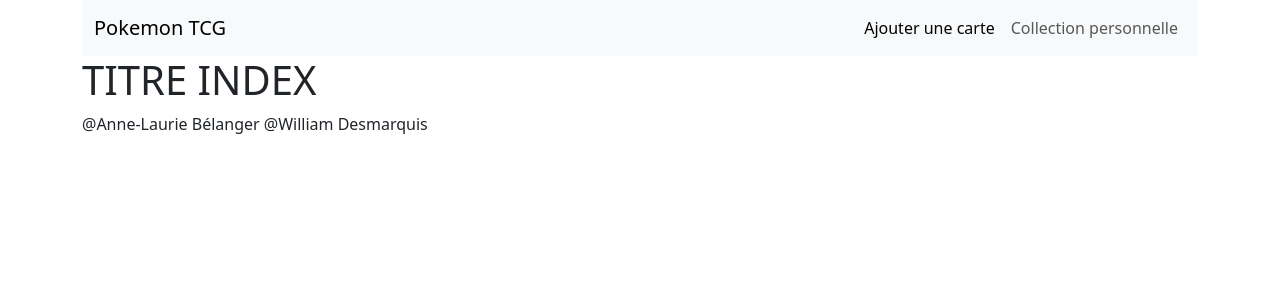
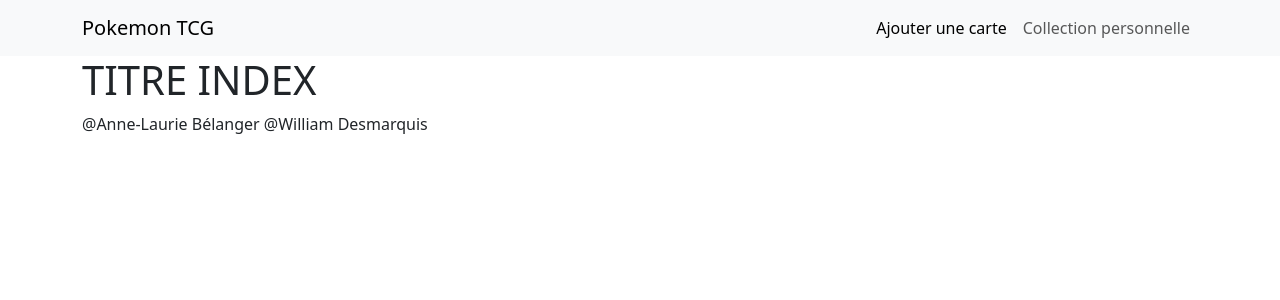
Before and after one commit to anneloB2000/tp1-web3, a Flask app: page /ajout-carte in a window 1280 px wide. Shown: the top 300 px of the page. Run offline with Flask 3, Linux system fonts and the light colour scheme; some libraries are stand-ins or nearby versions.

Commit message:
Ajout de pages CSS

```diff
--- a/static/css/style.css
+++ b/static/css/style.css
@@ -1,3 +1 @@
-navbar {
-  background-color: red;
-}/*# sourceMappingURL=style.css.map */
+/*# sourceMappingURL=style.css.map */
--- a/static/css/style.scss
+++ /dev/null
@@ -1,3 +0,0 @@
-navbar {
-    background-color: red;
-}
--- a/templates/base.jinja
+++ b/templates/base.jinja
@@ -9,12 +9,12 @@
     <link rel="stylesheet" href="../static/css/style.css">
 </head>
 
-<body class="container">
+<body>
 
     <header>
 
         <nav class="navbar navbar-expand-lg bg-body-tertiary">
-            <div class="container-fluid">
+            <div class="container">
                 <a class="navbar-brand" href="/">Pokemon TCG</a>
 
                 <ul class="navbar-nav">
@@ -32,14 +32,16 @@
     </header>
 
 
-    <main>
+    <main class="container">
         {%block contenu%}{%endblock%}
     </main>
 
 
     <footer>
-        <span>@Anne-Laurie Bélanger</span>
-        <span>@William Desmarquis</span>
+        <div class="container">
+            <span>@Anne-Laurie Bélanger</span>
+            <span>@William Desmarquis</span>
+        </div>
     </footer>
 
 
```
Also changed, not shown: 1 other file.
